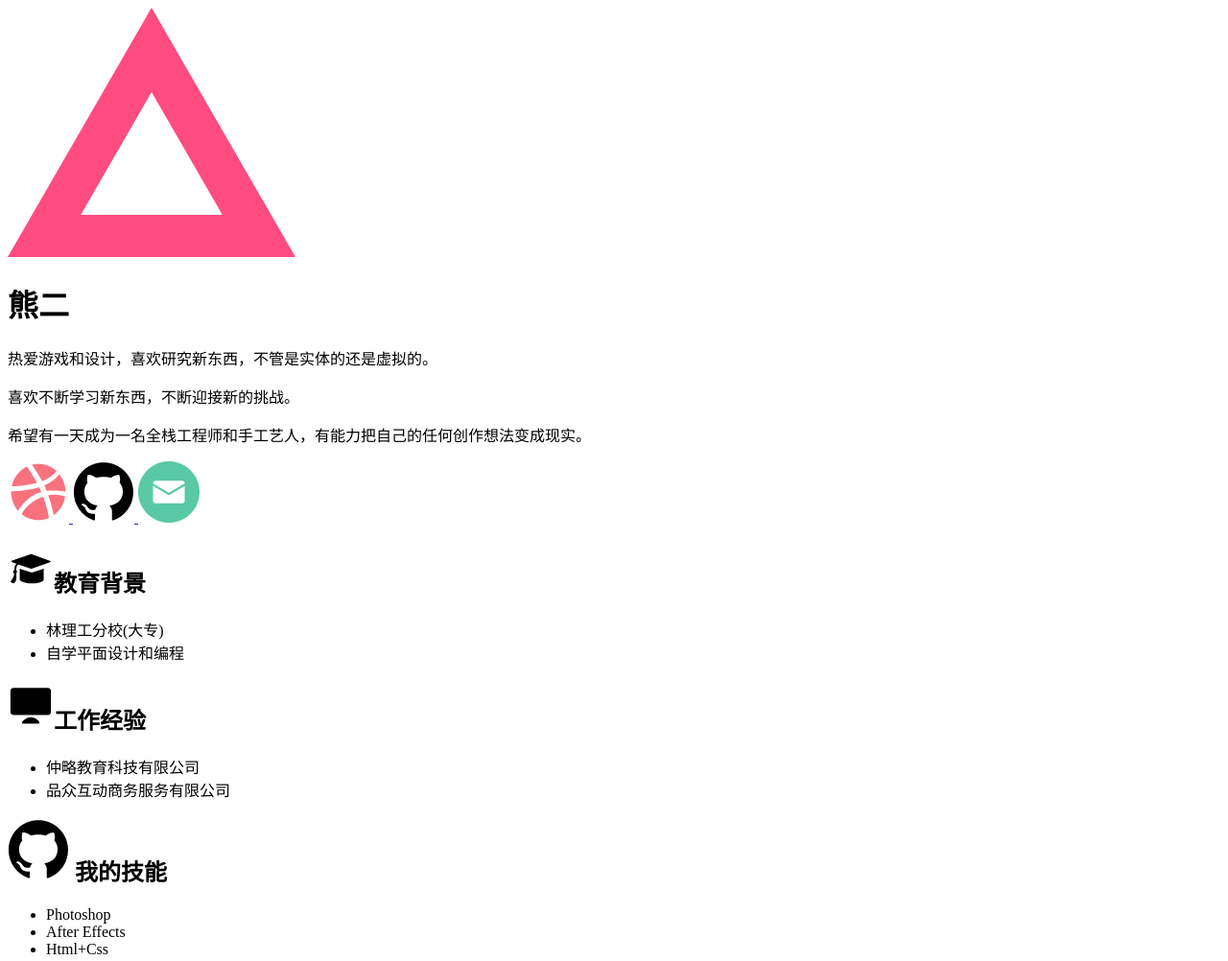
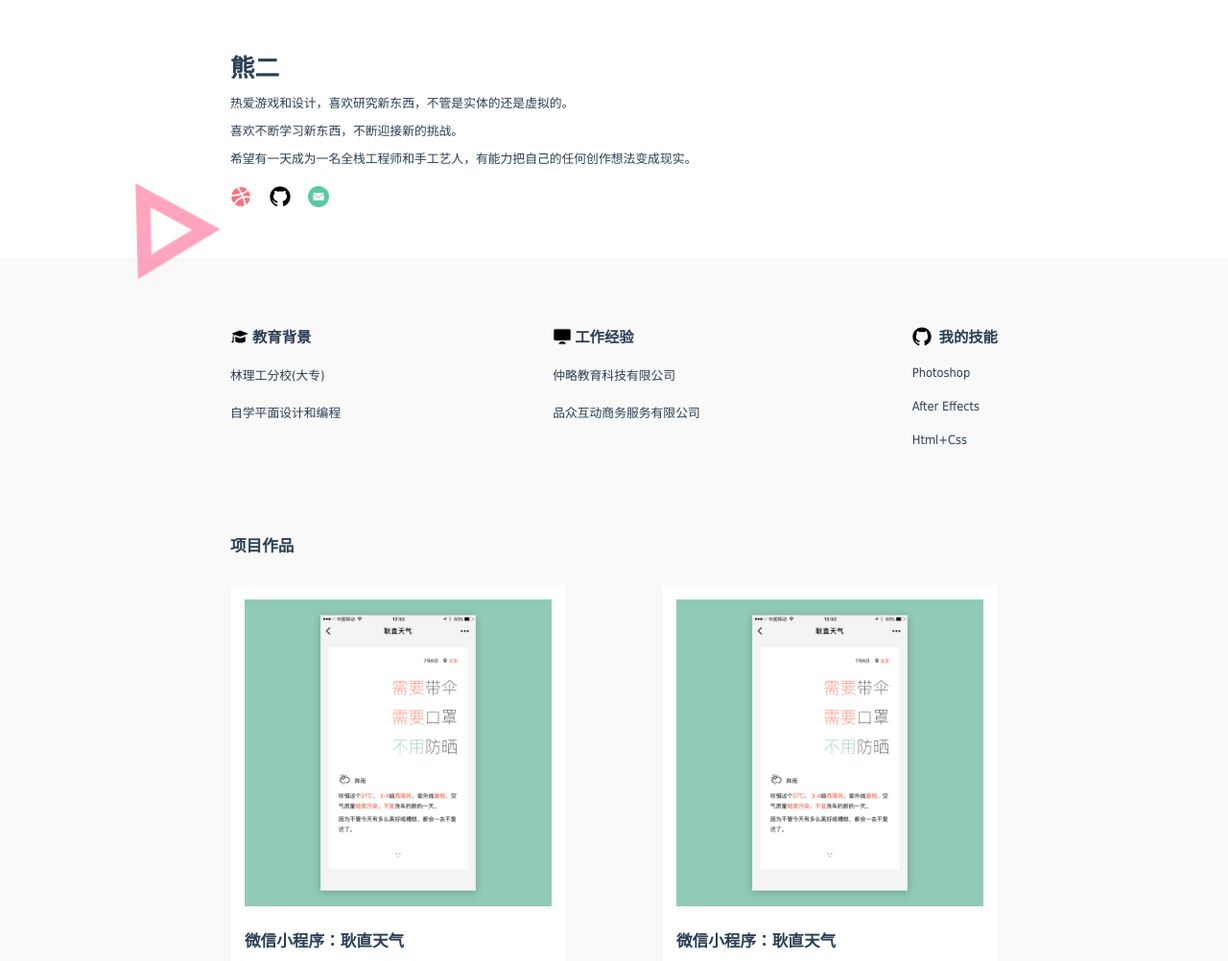
Before and after one commit to Black-kom/001, a plain HTML site: page index.html in a window 1280 px wide. Shown: the top 1002 px of the page at 96% size. Drawn offline with Linux system fonts and the light colour scheme.

Commit message:
Update index.html

```diff
--- a/index.html
+++ b/index.html
@@ -5,7 +5,7 @@
   <meta charset="UTF-8">
   <meta name="viewport" content="device-width, initial-scale=1.0">
   <meta http-equiv="X-UA-Compatible" content="ie=edge">
-  <link rel="stylesheet" href="test.css">
+  <link rel="stylesheet" href="master.css">
   <title>mysite</title>
 </head>
 
```
